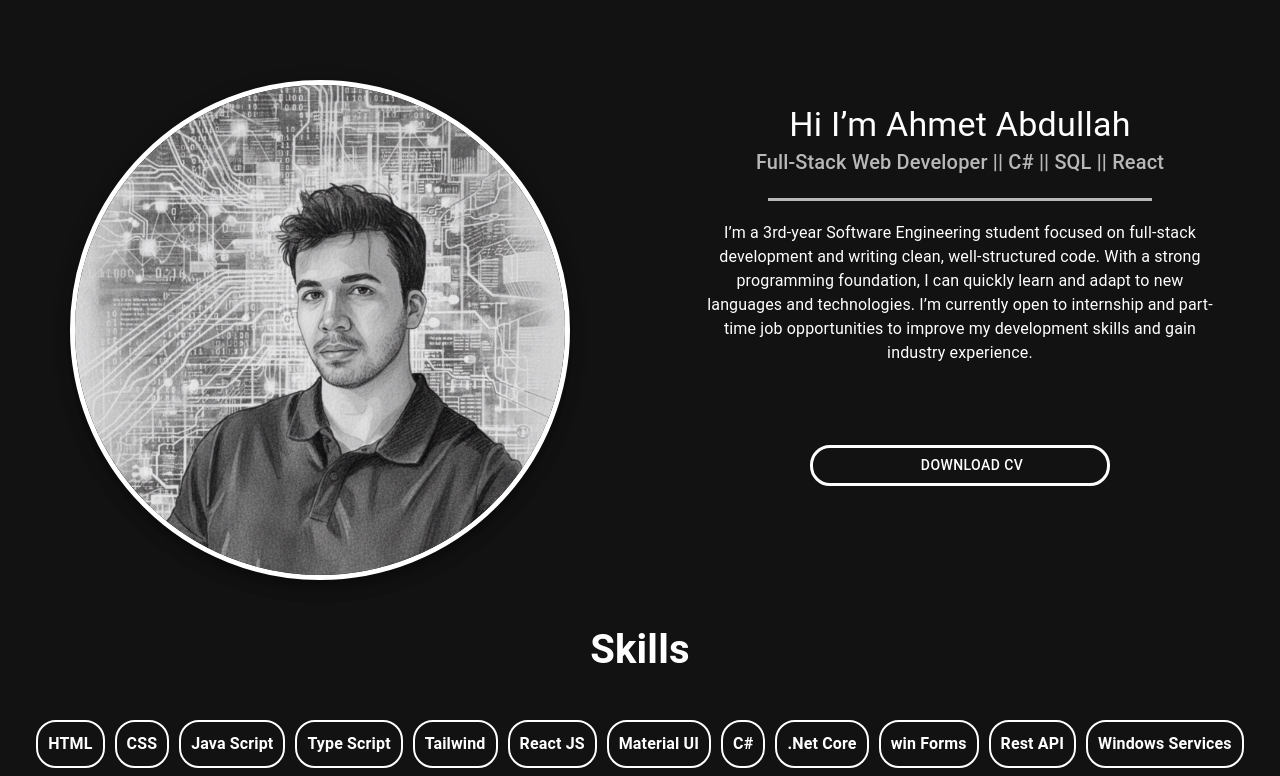
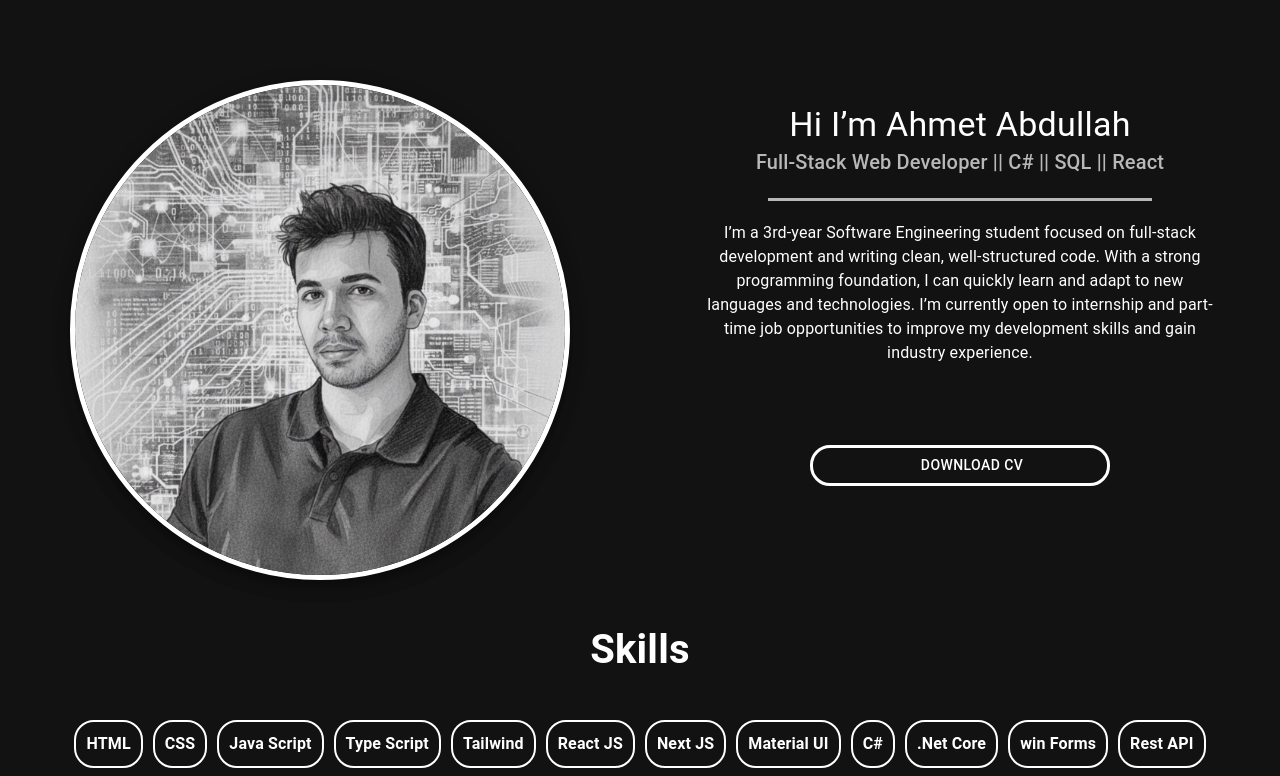
Before and after one commit to devs-of-abdullah/F_Portfolio, a React (Vite) app: page / in a window 1280 px wide. Shown: the top 776 px of the page. Built offline with nearby package versions, Linux system fonts and the light colour scheme; some icons are missing.

Commit message:
added a skill

```diff
--- a/src/Skills/SkillsPage.jsx
+++ b/src/Skills/SkillsPage.jsx
@@ -2,7 +2,7 @@ import Skill from "./Skill";
 
 export default function SkillsPage() {
   const FrontSkills = [
-    "HTML","CSS","Java Script","Type Script","Tailwind","React JS","Material UI",
+    "HTML","CSS","Java Script","Type Script","Tailwind","React JS","Next JS","Material UI",
   ];
     const BackSkills = [
       "C#",".Net Core","win Forms","Rest API","Windows Services","Ado.Net","EF Core", "MS SQL ","T SQL","Clean Code","N-Tier Architechure", "Signal R","Solid Principles","JWT","Postgre SQL"
```
